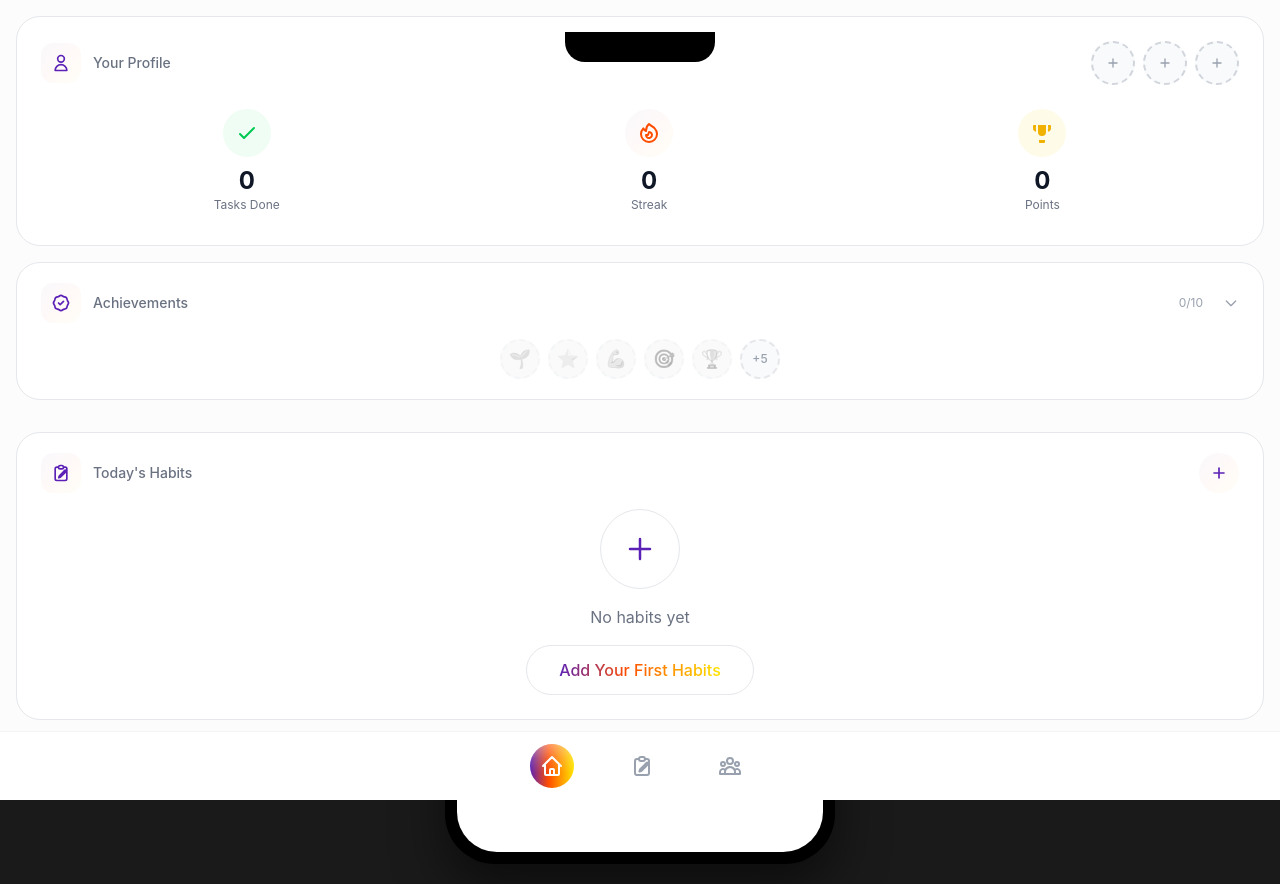
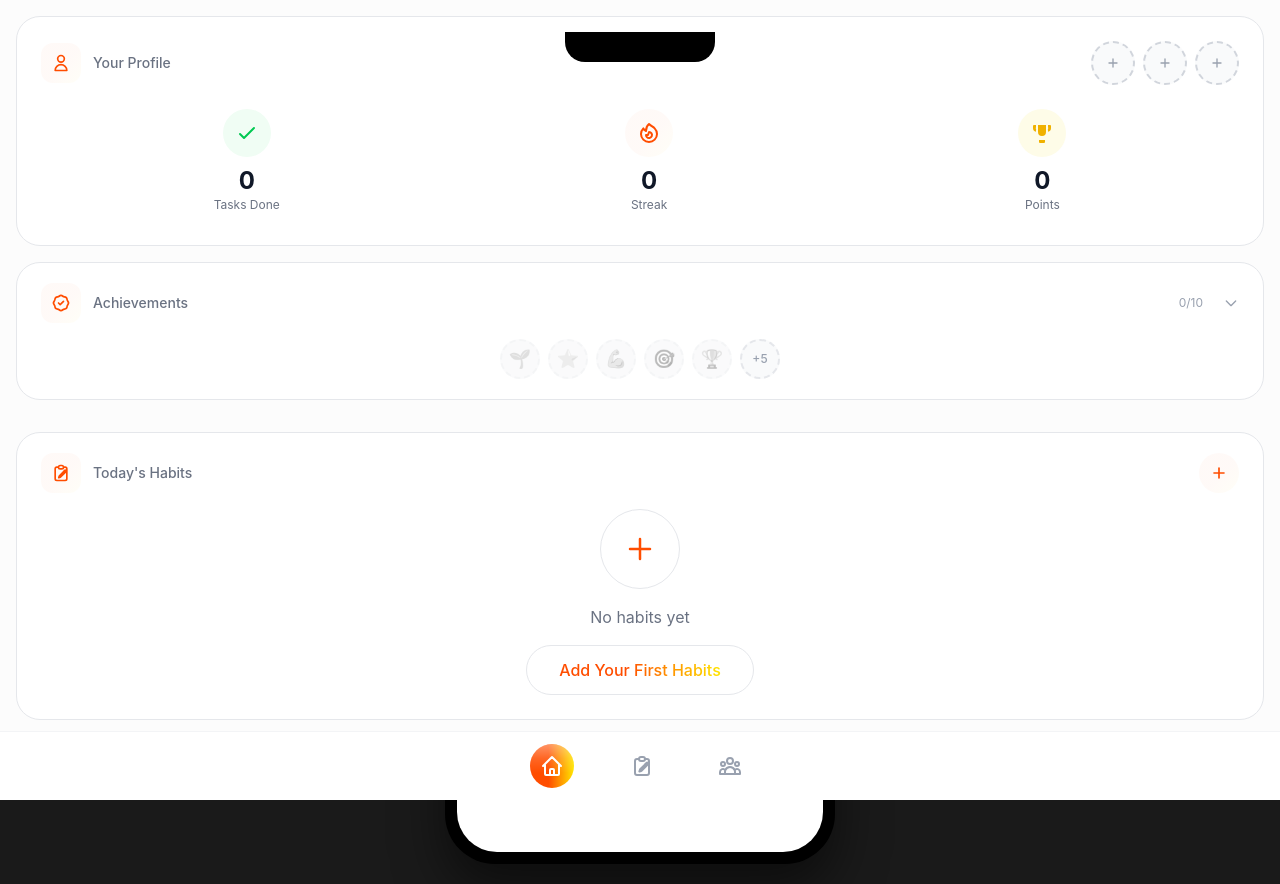
Before and after one commit to benyamty/HB, a React (Vite) app: page / in a window 1280 px wide. Built offline with nearby package versions, Linux system fonts and the light colour scheme.

Commit message:
Switch accent from purple to orange

```diff
--- a/src/components/Home.jsx
+++ b/src/components/Home.jsx
@@ -166,10 +166,10 @@ const ACHIEVEMENTS = [
   { id: 'go-getter', name: 'Go Getter', icon: '💪', color: 'bg-red-100', borderColor: 'border-red-400', pointsRequired: 15, description: 'Earn 15 points' },
   { id: 'dedicated', name: 'Dedicated', icon: '🎯', color: 'bg-blue-100', borderColor: 'border-blue-400', pointsRequired: 25, description: 'Earn 25 points' },
   { id: 'champion', name: 'Champion', icon: '🏆', color: 'accent-chip', borderColor: 'border-[color:var(--accent-solid)]', pointsRequired: 40, description: 'Earn 40 points' },
-  { id: 'legend', name: 'Legend', icon: '👑', color: 'bg-purple-100', borderColor: 'border-purple-400', pointsRequired: 60, description: 'Earn 60 points' },
+  { id: 'legend', name: 'Legend', icon: '👑', color: 'bg-orange-100', borderColor: 'border-orange-400', pointsRequired: 60, description: 'Earn 60 points' },
   { id: 'master', name: 'Master', icon: '🔥', color: 'bg-amber-100', borderColor: 'border-amber-400', pointsRequired: 80, description: 'Earn 80 points' },
   { id: 'elite', name: 'Elite', icon: '💎', color: 'bg-cyan-100', borderColor: 'border-cyan-400', pointsRequired: 100, description: 'Earn 100 points' },
-  { id: 'mythic', name: 'Mythic', icon: '🌟', color: 'bg-purple-100', borderColor: 'border-purple-400', pointsRequired: 150, description: 'Earn 150 points' },
+  { id: 'mythic', name: 'Mythic', icon: '🌟', color: 'bg-orange-100', borderColor: 'border-orange-400', pointsRequired: 150, description: 'Earn 150 points' },
   { id: 'immortal', name: 'Immortal', icon: '🚀', color: 'bg-indigo-100', borderColor: 'border-indigo-400', pointsRequired: 200, description: 'Earn 200 points' },
 ]
 
@@ -658,7 +658,7 @@ function Home({
             <div className="bg-gray-50 rounded-2xl p-4 mb-4">
               <p className="text-sm text-gray-500 mb-1">Requirement</p>
               <p className="text-lg font-semibold text-gray-900">{selectedAchievement.description}</p>
-              <p className="text-sm text-purple-600 mt-2 font-medium">
+              <p className="text-sm text-orange-600 mt-2 font-medium">
                 {selectedAchievement.pointsRequired.toLocaleString()} points needed
               </p>
             </div>
--- a/src/components/Social.jsx
+++ b/src/components/Social.jsx
@@ -146,8 +146,8 @@ function Social({
                 </div>
 
                 {/* Avatar */}
-                <div className="w-8 h-8 rounded-full bg-purple-100 flex items-center justify-center">
-                  <span className="text-purple-600 font-semibold text-xs">
+                <div className="w-8 h-8 rounded-full bg-orange-100 flex items-center justify-center">
+                  <span className="text-orange-600 font-semibold text-xs">
                     {player.name.charAt(0).toUpperCase()}
                   </span>
                 </div>
--- a/src/index.css
+++ b/src/index.css
@@ -165,13 +165,14 @@ body {
 }
 
 :root {
-  --accent-purple: #5b21b6;
+  --deep-purple: #5b21b6;
+  --accent-purple: #ff4d00;
   --accent-orange: #ff4d00;
   --accent-yellow: #ffe600;
-  --accent-solid: #5b21b6;
+  --accent-solid: #ff4d00;
 
-  --black-purple-black: linear-gradient(135deg, #000000 0%, var(--accent-purple) 55%, #000000 100%);
-  --black-purple: linear-gradient(135deg, #000000 0%, var(--accent-purple) 100%);
+  --black-purple-black: linear-gradient(135deg, #000000 0%, var(--deep-purple) 55%, #000000 100%);
+  --black-purple: linear-gradient(135deg, #000000 0%, var(--deep-purple) 100%);
 }
 
 .accent-gradient {
```
